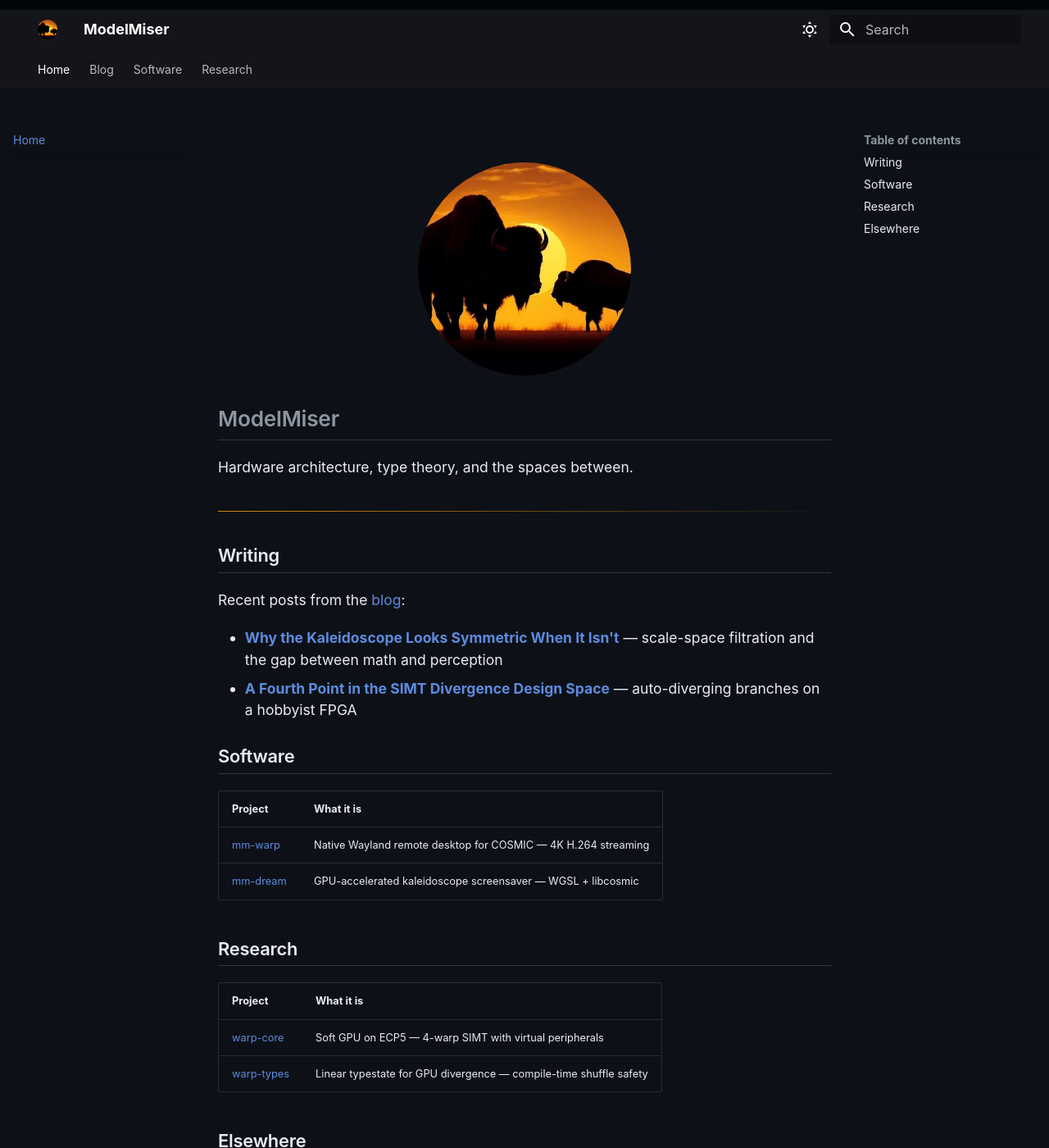
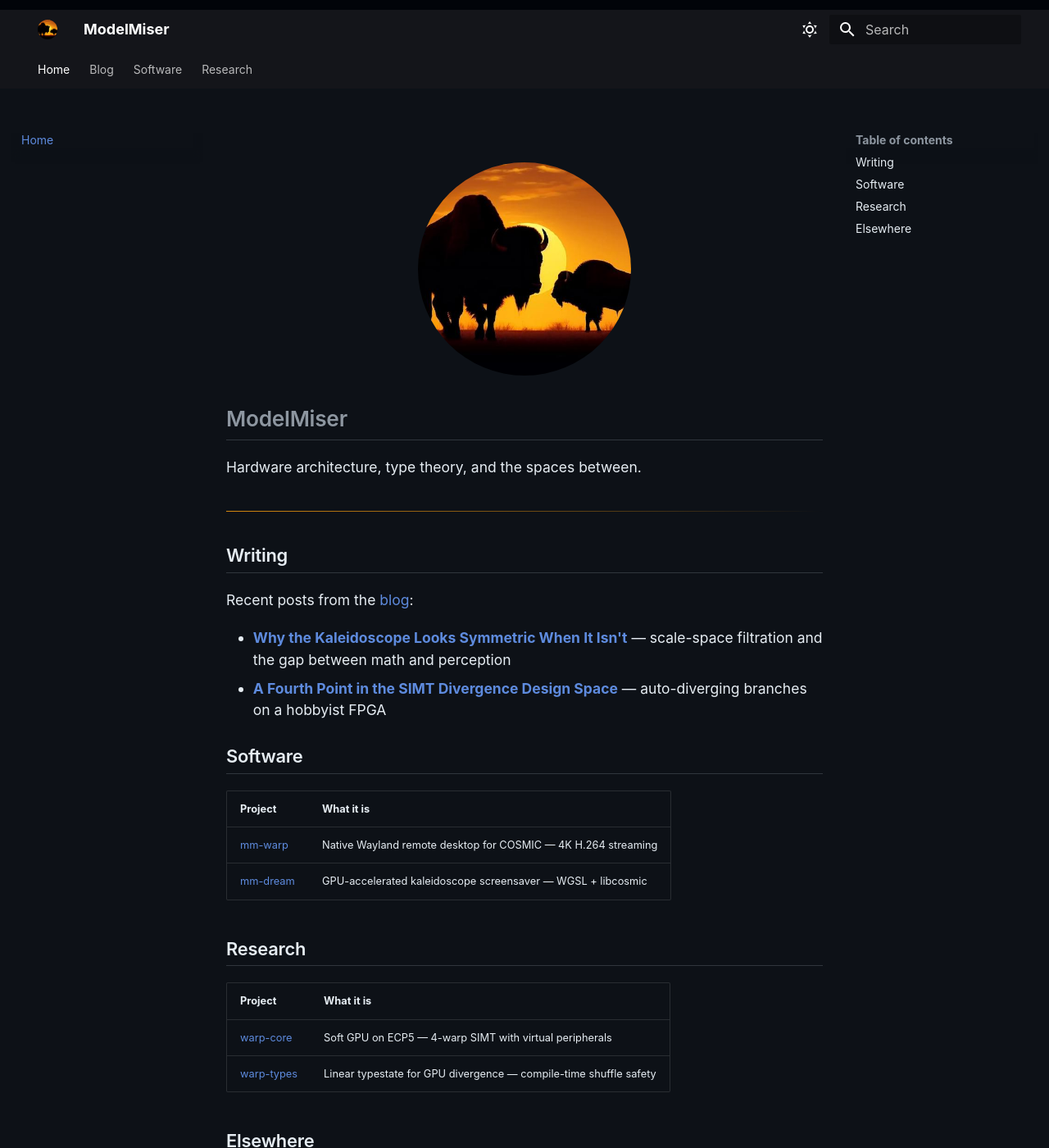
Before and after one commit to modelmiser/modelmiser, an MkDocs documentation site: the page built from docs/index.md, in a window 1280 px wide and 1400 px high. Shown: the whole window at 82% size. Built offline with MkDocs 1.6.1 and Material for MkDocs 9.7.7, drawn with Linux system fonts in a browser that asks for light colours.

Commit message:
style: trim outer left-right margins
Co-Authored-By: Claude Opus 4.6 (1M context) <noreply@anthropic.com>

```diff
--- a/docs/stylesheets/blog.css
+++ b/docs/stylesheets/blog.css
@@ -38,6 +38,8 @@
 /* Let the grid still use full width for nav structure */
 .md-main__inner {
   max-width: 72rem;
+  padding-left: 0.5rem;
+  padding-right: 0.5rem;
 }
 
 /* --------------------------------------------------------------------------
```
Also changed, not shown: site/stylesheets/blog.css.
